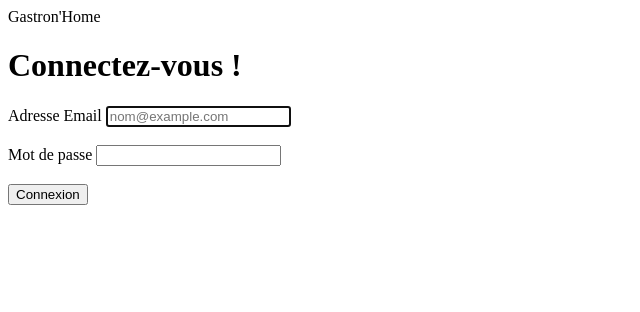
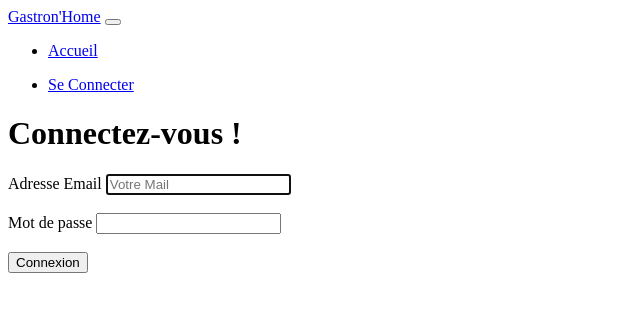
Before and after one commit to Ced59/gastron-home, a Symfony app: template templates/security/login.html.twig in a window 1280 px wide. Shown: the top 312 px of the page, without its empty margins (0-640 px from the left). Run offline with Twig, Linux system fonts and the light colour scheme; the template is opened without the code that fills it, so the values that code supplies are empty; some libraries are stand-ins or nearby versions.

Commit message:
Set Navbar

```diff
--- a/src/Controller/UserController.php
+++ b/src/Controller/UserController.php
@@ -9,7 +9,7 @@ use Symfony\Component\Routing\Annotation\Route;
 class UserController extends AbstractController
 {
     /**
-     * @Route("/", name="user")
+     * @Route("/", name="main")
      */
     public function index(): Response
     {
--- a/templates/base.html.twig
+++ b/templates/base.html.twig
@@ -9,8 +9,68 @@
     {% endblock %}
 </head>
 <body>
-<div class="jumbotron container">Gastron'Home
-</div>
+<nav class="navbar navbar-expand-lg navbar-light bg-light">
+    <a class="navbar-brand" href="{{ path('main') }}">Gastron'Home</a>
+    <button class="navbar-toggler" type="button" data-toggle="collapse" data-target="#navbarSupportedContent"
+            aria-controls="navbarSupportedContent" aria-expanded="false" aria-label="Toggle navigation">
+        <span class="navbar-toggler-icon"></span>
+    </button>
+
+    <div class="collapse navbar-collapse" id="navbarSupportedContent">
+        <ul class="navbar-nav mr-auto">
+            <li class="nav-item active">
+                <a class="nav-link" href="{{ path('main') }}">Accueil</a>
+            </li>
+            {% if is_granted('ROLE_CLIENT') %}
+                <li class="nav-item">
+                    <a class="nav-link" href="#">Passer une commande</a>
+                </li>
+                <li class="nav-item">
+                    <a class="nav-link" href="#">Votre Profil</a>
+                </li>
+            {% endif %}
+            {% if is_granted('ROLE_LIVREUR') %}
+                <li class="nav-item">
+                    <a class="nav-link" href="#">Voir livraison</a>
+                </li>
+                <li class="nav-item">
+                    <a class="nav-link" href="#">Historique livraison</a>
+                </li>
+                <li class="nav-item">
+                    <a class="nav-link" href="#">Votre Profil</a>
+                </li>
+            {% endif %}
+            {% if is_granted('ROLE_RESTAURATEUR') %}
+                <li class="nav-item">
+                    <a class="nav-link" href="#">Commandes en attentes</a>
+                </li>
+                <li class="nav-item">
+                    <a class="nav-link" href="#">Historique commandes</a>
+                </li>
+                <li class="nav-item">
+                    <a class="nav-link" href="#">Ajouter des plats</a>
+                </li>
+                <li class="nav-item">
+                    <a class="nav-link" href="#">Votre Profil</a>
+                </li>
+            {% endif %}
+        </ul>
+    </div>
+    <ul class="navbar-nav mr-auto">
+        {% if app.user %}
+            <li class="nav-item">
+                <a class="btn btn-danger" href="{{ path('app_logout') }}">Se Deconnecter</a>
+            </li>
+
+        {% else %}
+            <li class="nav-item">
+                <a class="btn btn-primary mr-1" href="{{ path('app_login') }}">Se Connecter</a>
+            </li>
+        {% endif %}
+    </ul>
+
+</nav>
+
 {% block body %}{% endblock %}
 </body>
 {% block javascripts %}{% endblock %}
--- a/templates/security/login.html.twig
+++ b/templates/security/login.html.twig
@@ -4,21 +4,12 @@
 
 {% block body %}
 <form method="post">
-    {% if error %}
-        <div class="alert alert-danger">{{ error.messageKey|trans(error.messageData, 'security') }}</div>
-    {% endif %}
 
-    {% if app.user %}
-        <div class="mb-3">
-            You are logged in as {{ app.user.username }}, <a href="{{ path('app_logout') }}">Logout</a>
-        </div>
-    {% endif %}
-
-<div class="jumbotron container bg-danger">
+<div class="jumbotron container bg-danger mt-5">
     <h1 class="h3 mb-3 font-weight-normal text-white">Connectez-vous !</h1>
     <div class="col">
         <label for="inputEmail" class="form-label text-white">Adresse Email</label>
-        <input type="email" value="{{ last_username }}" name="email" id="inputEmail"  class="form-control" id="exampleFormControlInput1" placeholder="nom@example.com" required autofocus>
+        <input type="email" value="{{ last_username }}" name="email" id="inputEmail"  class="form-control" id="exampleFormControlInput1" placeholder="Votre Mail" required autofocus>
     </div>
     </br>
     <div class="col">
```
